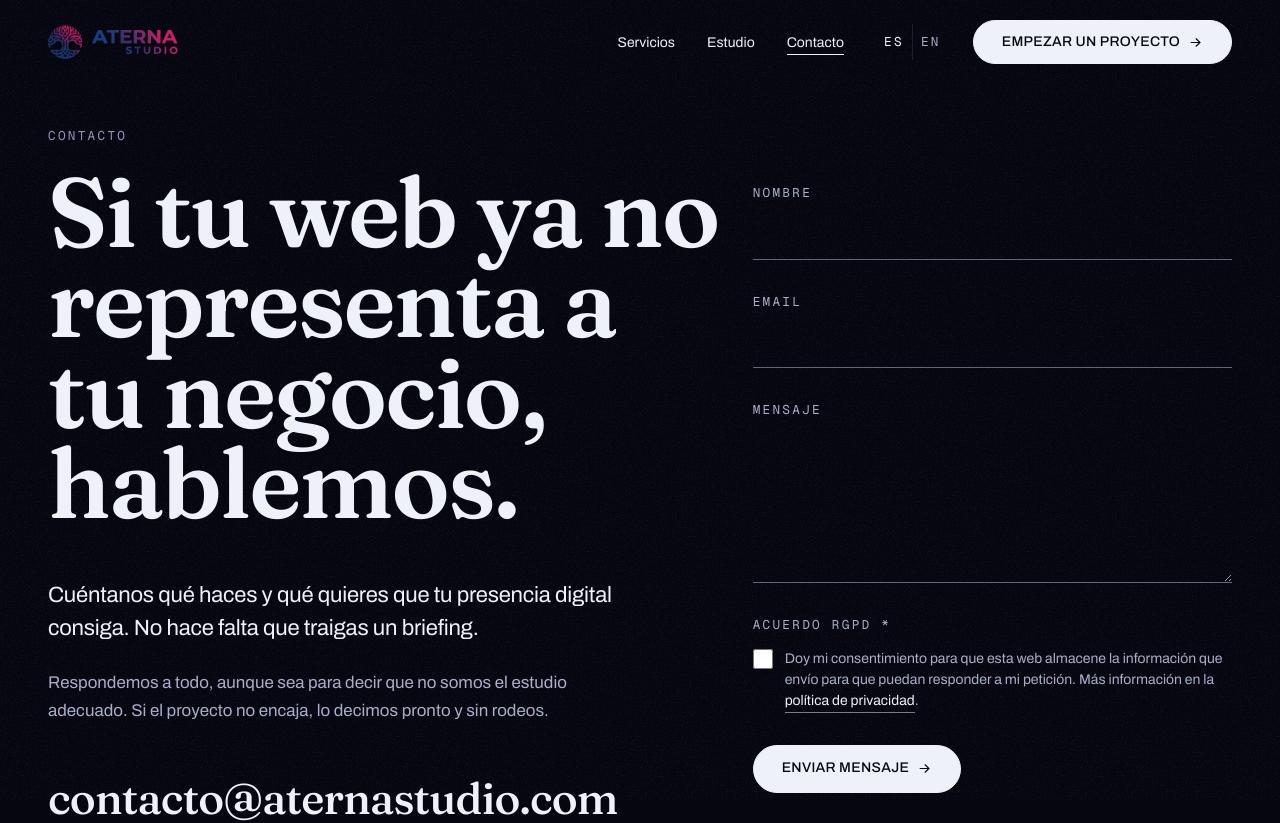
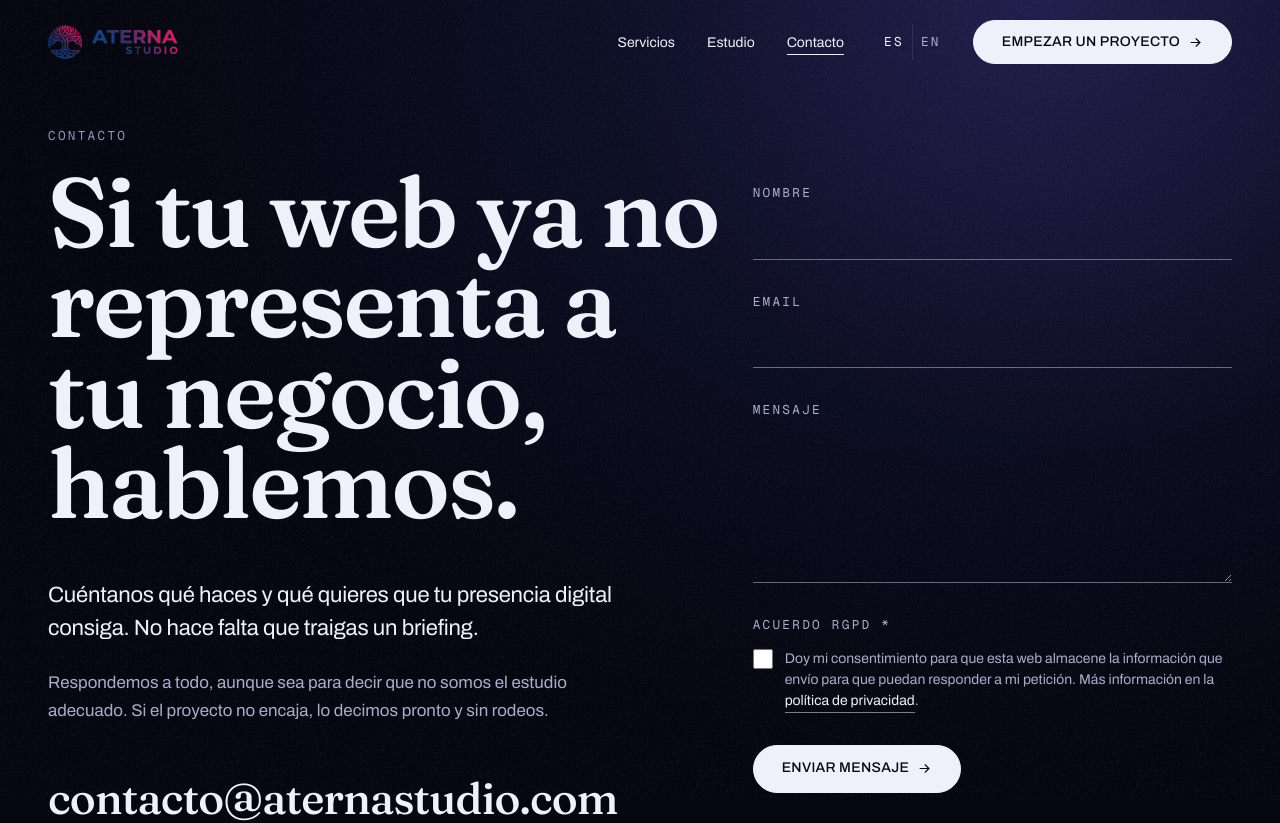
Before and after one commit to josemarrero3012/AternaStudio, a Next.js app: page /contacto in a window 1280 px wide. Shown: the top 823 px of the page. Built offline with nearby package versions, Linux system fonts and the light colour scheme.

Commit message:
Actualizaciones

```diff
--- a/src/app/globals.css
+++ b/src/app/globals.css
@@ -1086,6 +1086,30 @@ body[data-menu="open"] .whatsapp-widget,
   padding-block: var(--head-top) var(--block-y);
 }
 
+/* Luz de entrada: las páginas interiores sin una banda bajo la cabecera
+   abren con un eco del foco del vídeo, arriba a la derecha de la columna.
+   Una sola capa quieta, a todo el ancho, que se apaga justo en el borde
+   inferior de la cabecera (o a 760 px): nunca se corta con lo siguiente.
+   El núcleo violeta es un círculo (≤504 px): en móvil, una elipse alta se
+   veía como una franja pegada al borde. */
+.page-head--lit {
+  position: relative;
+  isolation: isolate;
+}
+
+.page-head--lit::before {
+  content: "";
+  position: absolute;
+  top: 0;
+  inset-inline: calc(50% - 50vw);
+  z-index: -1;
+  height: min(100%, 760px);
+  background:
+    radial-gradient(circle calc(var(--col) * 0.7) at calc(50% + var(--col) * 0.66) 0%, color-mix(in srgb, var(--violet) 12%, transparent), transparent),
+    radial-gradient(calc(var(--col) * 1.4) 100% at calc(50% + var(--col) * 0.56) 0%, color-mix(in srgb, var(--indigo) 20%, transparent), transparent);
+  pointer-events: none;
+}
+
 .page-head__eyebrow {
   margin-bottom: var(--s-5);
 }
@@ -2045,6 +2069,11 @@ body[data-menu="open"] .whatsapp-widget,
   padding-block: clamp(56px, 6vw, 96px);
 }
 
+/* Banda de los planes: el espacio y el filete los pone .svc-plans. */
+.plans-band {
+  padding-block: 0;
+}
+
 .svc-plans__head {
   display: flex;
   flex-wrap: wrap;
--- a/src/components/LegalPage.tsx
+++ b/src/components/LegalPage.tsx
@@ -7,7 +7,7 @@ import { basePath } from "@/lib/base";
 export function LegalPage({ file, title, lang }: { file: string; title: string; lang: "es" | "de" }) {
   const html = readFileSync(path.join(process.cwd(), "src/content/legal", `${file}.html`), "utf8").replaceAll('href="/', `href="${basePath}/`);
   return (
-    <section className="container page-head legal" lang={lang}>
+    <section className="container page-head page-head--lit legal" lang={lang}>
       <p className="t-label dim page-head__eyebrow">Legal</p>
       <h1 className="t-display">{title}</h1>
       <div className="prose legal__body" dangerouslySetInnerHTML={{ __html: html }} />
--- a/src/components/pages.tsx
+++ b/src/components/pages.tsx
@@ -50,11 +50,14 @@ export function ServiciosContent() {
         <WordReveal as="h1" className="t-display" text={page.h1} onScroll={false} delay={0.1} />
         <p className="t-lead muted page-head__lead">{page.lead}</p>
       </section>
-      <section className="container section section--flush-top" aria-label={page.eyebrow}>
+      {/* Banda a todo el ancho: el vidrio de las tarjetas tiene luz detrás. */}
+      <section className="section section--flush-top band-indigo" aria-label={page.eyebrow}>
+        <div className="container">
           <div className="svc-cards">
             {page.cards.map((card) => (
               <SvcCard key={card.slug} card={card} />
             ))}
+          </div>
         </div>
       </section>
       <Approach />
@@ -120,7 +123,7 @@ export function ServiceProductContent({ slug }: { slug: ServiceSlug }) {
 
   return (
     <>
-      <section className="container page-head svc-head">
+      <section className="container page-head page-head--lit svc-head">
         <div className="svc-head__intro">
           <nav aria-label="Breadcrumb" className="t-label crumbs page-head__eyebrow">
             <ol>
@@ -212,7 +215,9 @@ export function ServiceProductContent({ slug }: { slug: ServiceSlug }) {
         </section>
       ) : null}
 
-      <section className="container section svc-plans" id="planes" aria-labelledby="plans-title">
+      {/* Banda a todo el ancho: el vidrio de los planes tiene luz detrás. */}
+      <section className="section band-indigo plans-band" id="planes" aria-labelledby="plans-title">
+        <div className="container svc-plans">
           <header className="svc-plans__head">
             <h2 id="plans-title" className="t-display">
               {page.plansTitle}
@@ -250,6 +255,7 @@ export function ServiceProductContent({ slug }: { slug: ServiceSlug }) {
                 />
               );
             })}
+          </div>
         </div>
       </section>
 
@@ -435,7 +441,7 @@ export function ContactoContent() {
   const { t } = useI18n();
   const page = t.pages.contacto;
   return (
-    <section className="container page-head contacto">
+    <section className="container page-head page-head--lit contacto">
       <p className="t-label dim page-head__eyebrow">{page.eyebrow}</p>
       <WordReveal as="h1" className="t-hero contacto__title" text={page.h1} onScroll={false} delay={0.1} />
       <div className="contact-grid">
@@ -474,7 +480,7 @@ export function NotFoundContent() {
   const { t } = useI18n();
   const page = t.pages.notFound;
   return (
-    <section className="container page-head not-found">
+    <section className="container page-head page-head--lit not-found">
       <div className="not-found__copy">
         <p className="t-label dim page-head__eyebrow">{page.eyebrow}</p>
         <h1 className="t-display">{page.h1}</h1>
```
Lines whose indentation alone changed are shown as unchanged.
